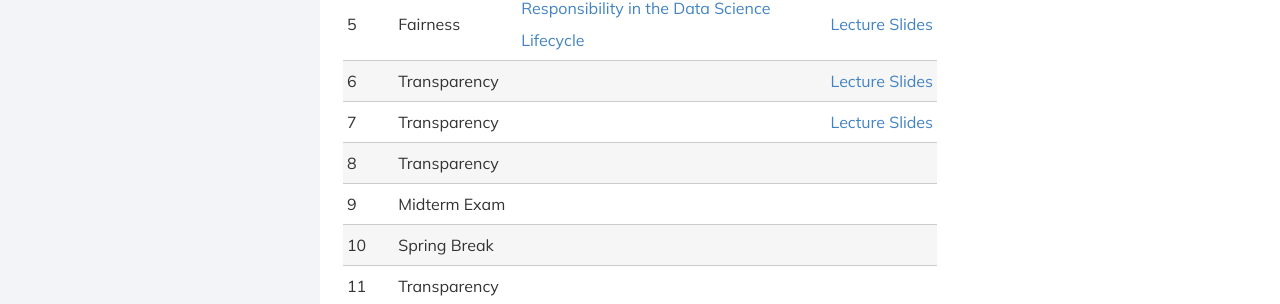
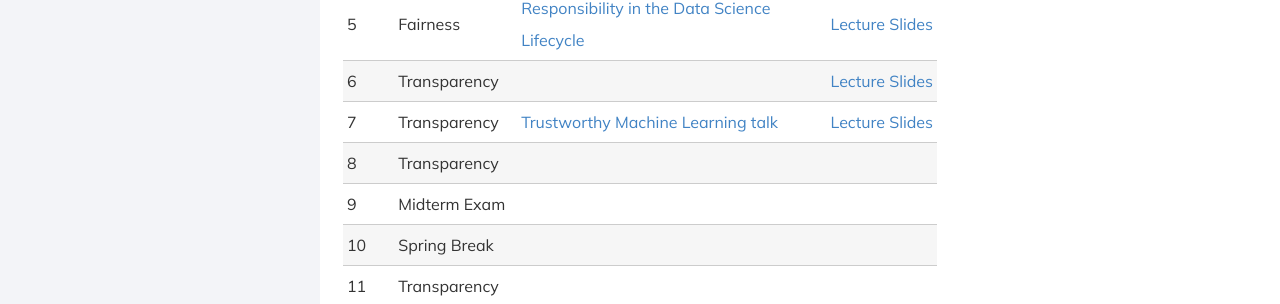
Before and after one commit to DataResponsibly/rds25, a Jekyll site: the page built from modules/ds_ua_202/_posts/2000-01-01-DS-UA-202.md, in a window 1280 px wide. Shown: the part 1651-1955 px from the top of the page. Built offline with Jekyll 4.4.1, drawn with Linux system fonts in a browser that asks for light colours; nearby versions of some CDN libraries.

Commit message:
Updated talk

```diff
--- a/modules/ds_ua_202/_posts/2000-01-01-DS-UA-202.md
+++ b/modules/ds_ua_202/_posts/2000-01-01-DS-UA-202.md
@@ -37,7 +37,7 @@ title: DS-UA 202
 | 4    | Fairness       | [Introduction and Algorithmic Fairness](../../../assets/fairness_reader_2024.pdf) | [Lecture slides](../../../assets/4_Fairness_DS_UA_202_Spring'25.pdf) |
 | 5    | Fairness       | [Responsibility in the Data Science Lifecycle](../../../assets/lifecycle_reader_2024_DS_UA_202_Spring'25.pdf) |[Lecture Slides](../../../assets/JC 5_6_Lifecycle_DS_UA_202.pdf)|
 | 6    | Transparency   |         |[Lecture Slides](../../../assets/6_BlackBox_DS_UA_202_UB_Spring'25.pdf) |
-| 7    | Transparency   |         |[Lecture Slides](../../../assets/6_BlackBox_DS_UA_202_UB_Spring'25.pdf) |
+| 7    | Transparency   |[Trustworthy Machine Learning talk](../../../assets/UB_rds_talk.pdf)         |[Lecture Slides](../../../assets/6_BlackBox_DS_UA_202_UB_Spring'25.pdf) |
 | 8    | Transparency   |         | |
 | 9    | Midterm Exam   |         | |
 | 10   | Spring Break   |         | |
```
Also changed, not shown: 1 other file.
